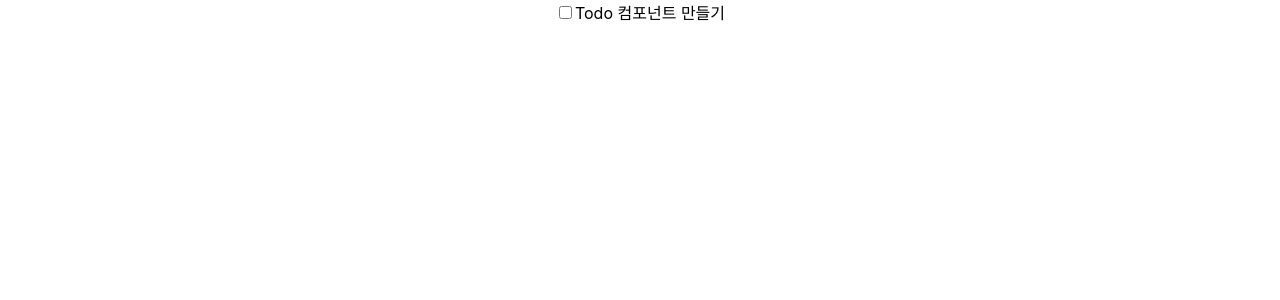
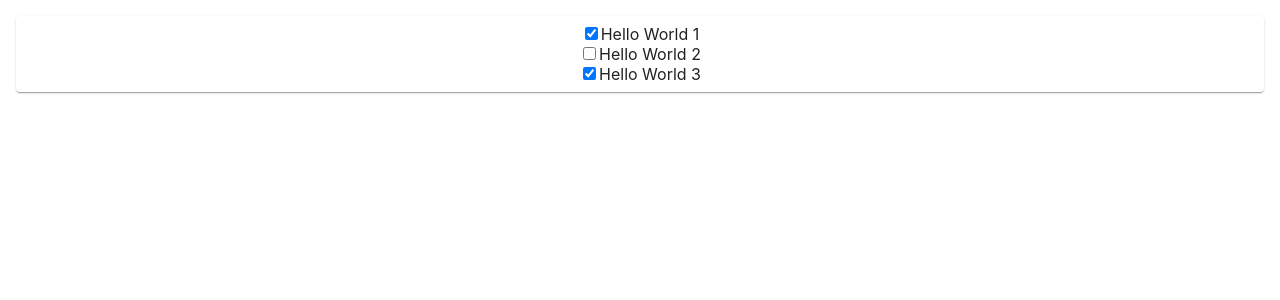
Before and after one commit to gogo1den/todo-react-app, a React (Create React App) app: page / in a window 1280 px wide. Shown: the top 300 px of the page. Built offline with nearby package versions, Linux system fonts and the light colour scheme.

Commit message:
4/10 수업완료

```diff
--- a/src/App.js
+++ b/src/App.js
@@ -1,19 +1,35 @@
 import React from 'react';
 import Todo from './Todo'
+import { Paper, List } from "@material-ui/core";
 import './App.css';
 
 class App extends React.Component{
   constructor(props) {
     super(props);
     this.state = {
-      item: {id:0, title:"Hello World 1", done:true},
+      items: [{id:0, title:"Hello World 1", done:true},
+              {id:1, title:"Hello World 2", done:false},
+              {id:2, title:"Hello World 3", done:true},
+    ],
     };
   }
 
   render() {
+    var todoItems = this.state.items.length > 0 && (
+      <Paper style={{ margin : 16}}>
+        <List>
+          {this.state.items.map((item, idx) => (
+            <Todo item={item} key={item.id} />
+          ))}
+        </List>
+      </Paper>
+    );
+
+
     return (
       <div className="App">
-        <Todo item={this.state.item}/>
+        {/* <Todo 컴포넌트 여러 개*/}
+        {todoItems}
       </div>
     );
   }
--- a/src/Todo.js
+++ b/src/Todo.js
@@ -2,20 +2,21 @@ import React from 'react';
 
 
 class Todo extends React.Component {
+    constructor(props){
+        super(props);
+        this.state = {item : props.item};
+    }
+
     render() {
         return (
             <div className="Todo">
-                <input type="checkbox" id="todo0" name="todo0" value="todo0" />
-                <label for="todo0">Todo 컴포넌트 만들기</label>
-                {/*
-                    comment here
-                */}
-                {
-                    // comment1
-                    // comment2
-                    // comment3
-                    // {} 안에 js코드가 들어간다
-                }
+                <input
+                type="checkbox"
+                id={this.state.item.id}
+                name={this.state.item.id}
+                checked={this.state.item.done}
+                />
+                <label id="{this.state.item.id}">{this.state.item.title}</label>
             </div>
         );
     }
```
